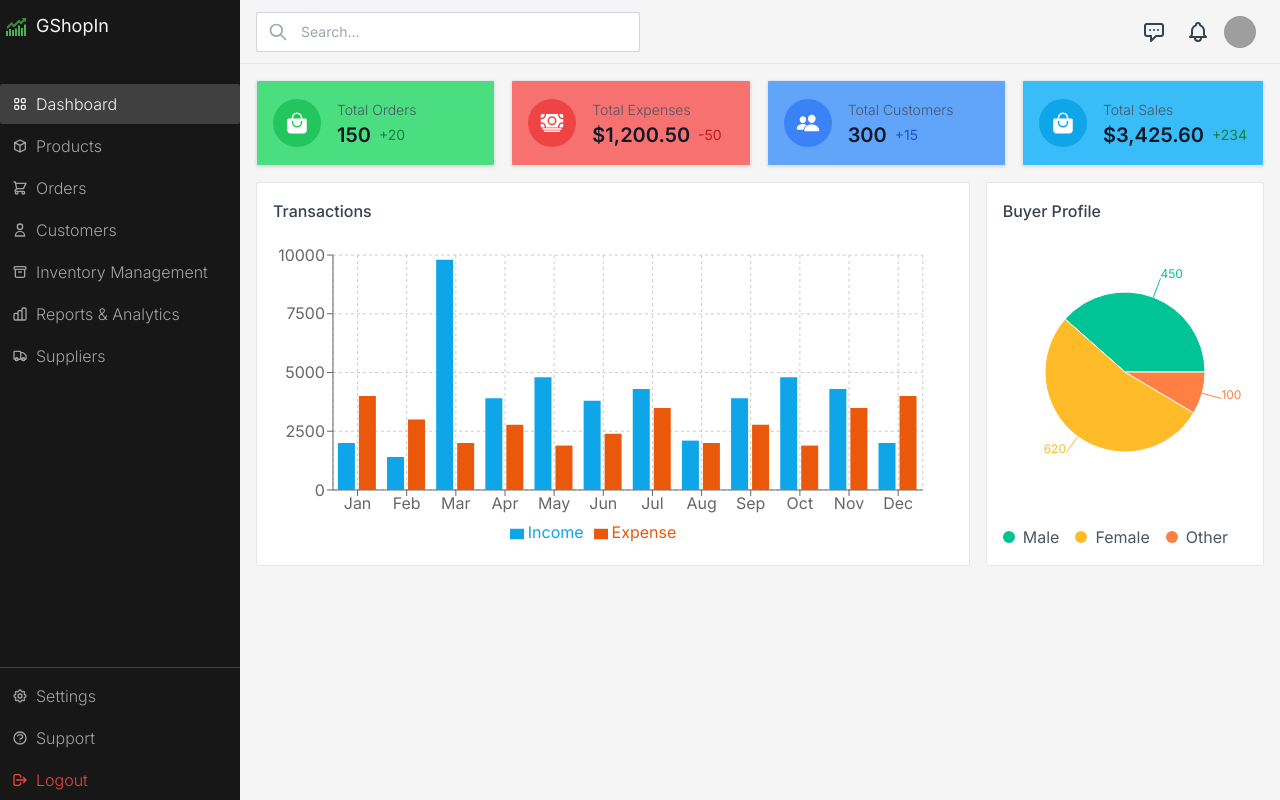
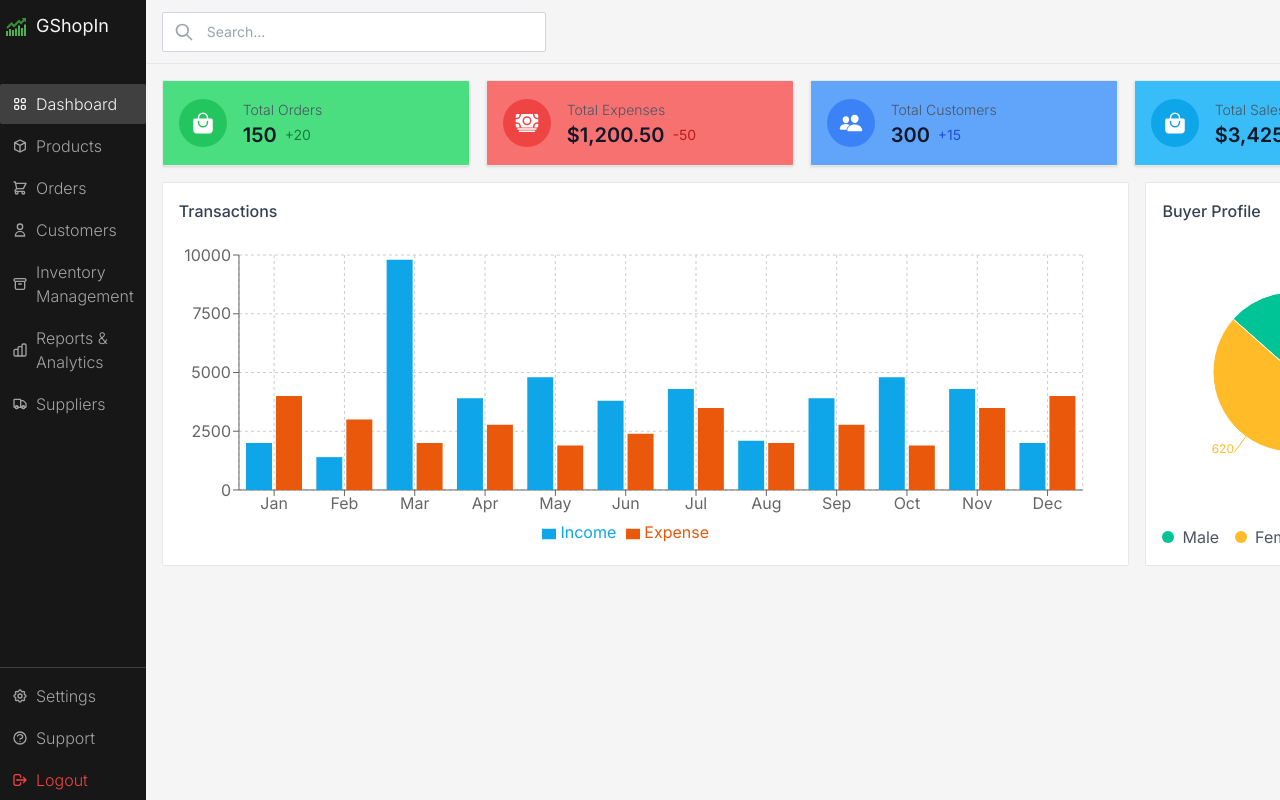
Before and after one commit to sifat2626/garment-management-admin, a React (Vite) app: page / in a window 1280 px wide. Built offline with nearby package versions, Linux system fonts and the light colour scheme; grey boxes are pictures that could not be loaded.

Commit message:
Update Dashboard.jsx

```diff
--- a/src/pages/Dashboard.jsx
+++ b/src/pages/Dashboard.jsx
@@ -4,7 +4,7 @@ import TransactionChart from "../components/TransactionChart";
 
 function Dashboard() {
   return (
-    <div className="flex flex-col gap-4">
+    <div className="flex flex-col gap-4 w-screen overflow-hidden">
       <DashboardStatsGrid />
       <div className="flex flex-row gap-4">
         <TransactionChart />
```
